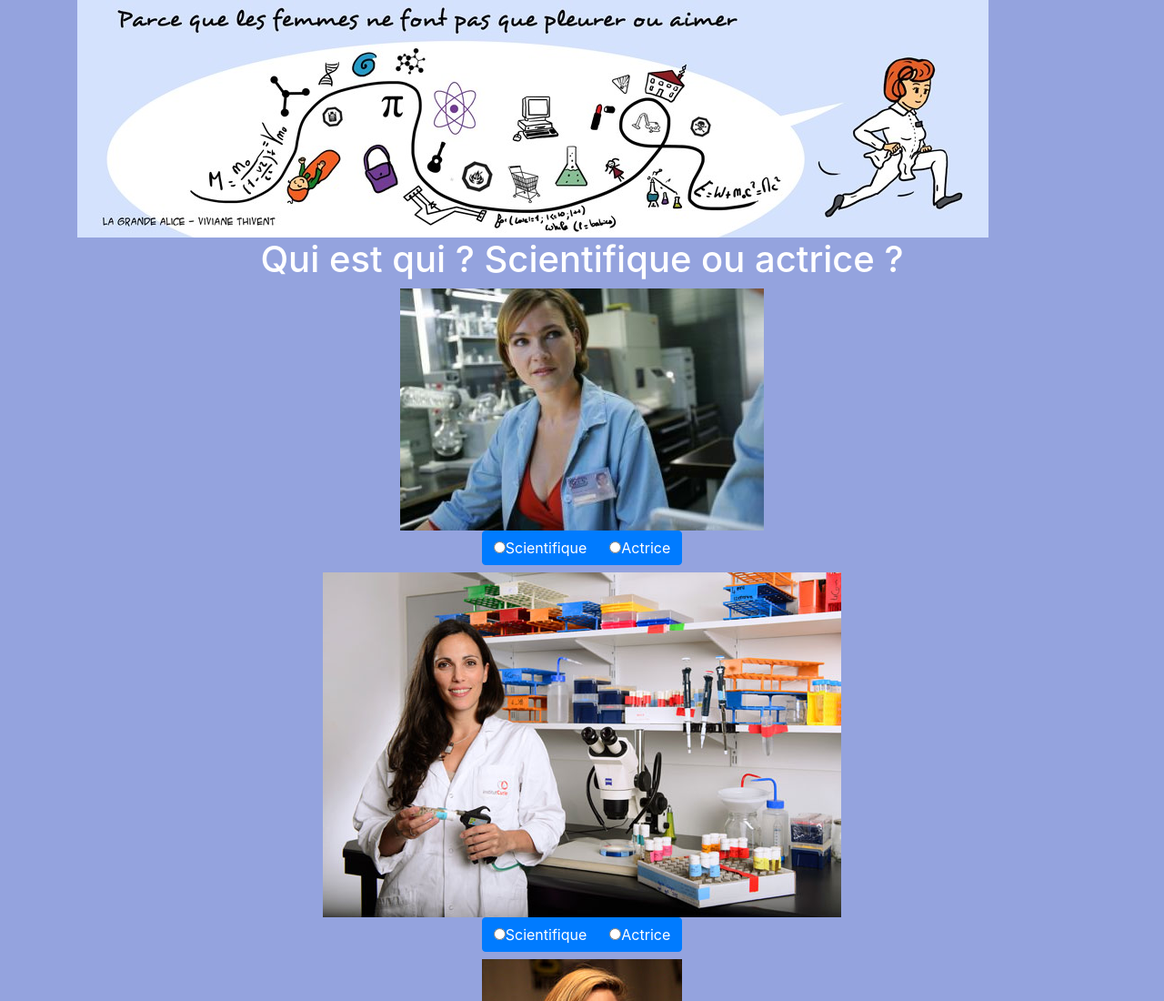
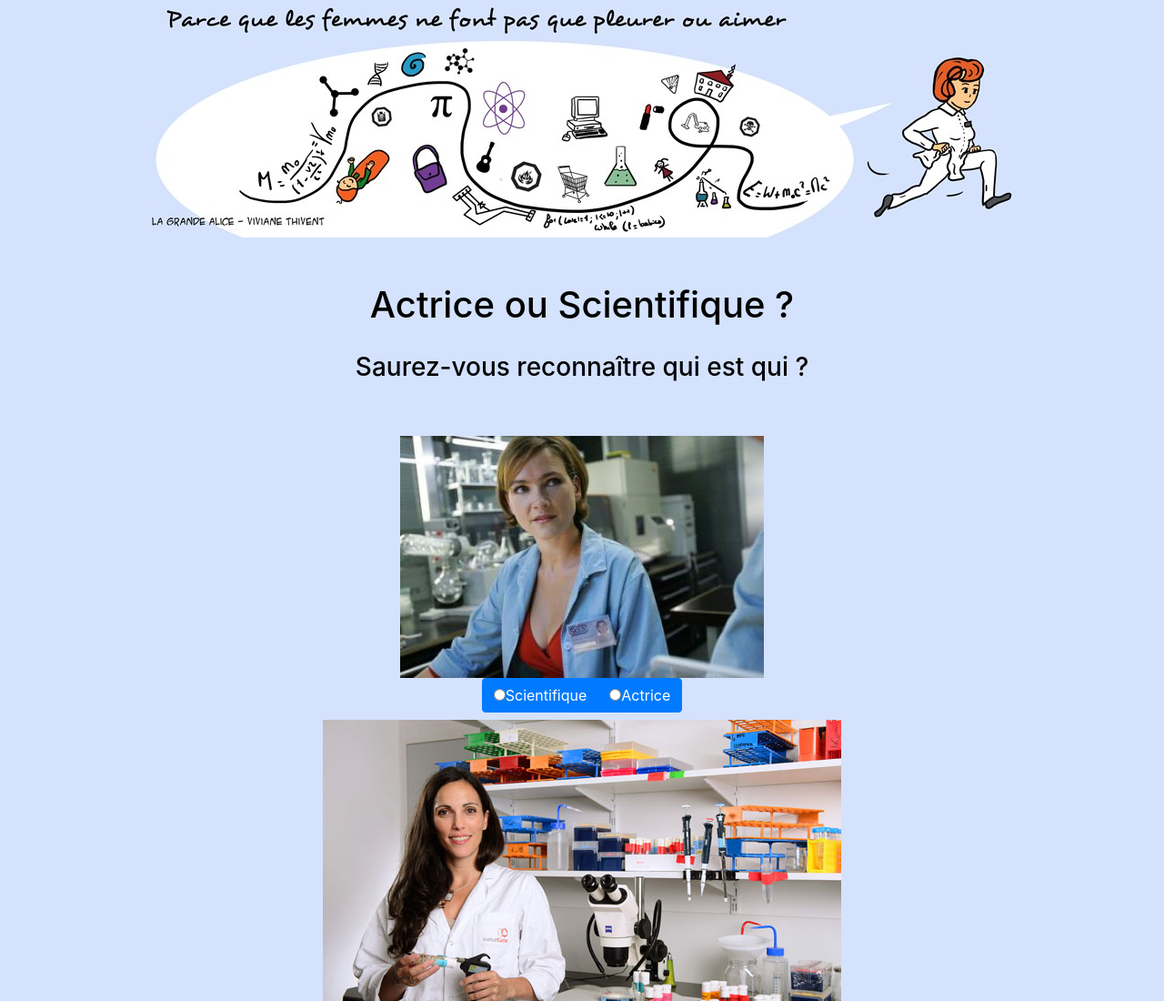
Before and after one commit to ddesmarest/whoiswho, a plain HTML site: page index.html in a window 1280 px wide. Shown: the top 1100 px of the page at 91% size. Drawn offline with nearby package versions, Linux system fonts and the light colour scheme.

Commit message:
Changing colors and padding

```diff
--- a/index.html
+++ b/index.html
@@ -21,8 +21,11 @@
 
 
     <div class="container">
-      <a href="https://sciencefeminine.wordpress.com/"><img src="images/banner.jpg"></a>
-      <center><h1>Qui est qui ? Scientifique ou actrice ?</h1></center>
+      <center>
+	<a href="https://sciencefeminine.wordpress.com/"><img src="images/banner.jpg"></a>
+	<h1>Actrice ou Scientifique ?</h1>
+	<h3>Saurez-vous reconnaître qui est qui ?</h3>
+      </center>
       <div id="score">
       </div>
       <center>
--- a/style.css
+++ b/style.css
@@ -1,5 +1,14 @@
 body {
-    background-color:#94A3DE;
+    background-color:#d4e2fd;
     font: 'Gotham Book', Gotham-Book, Arial, sans-serif;
-    color: #FFFFFF;
+    /* color: #FFFFFF; */
+    color: #000000;
 }
+h1 {
+    padding-top: 50px;
+    padding-bottom: 20px;
+}
+h3 {
+        padding-top: 0px;
+    padding-bottom: 50px;
+}
```
